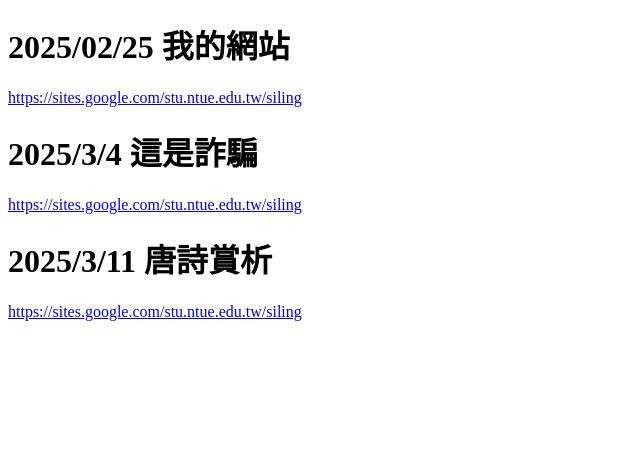
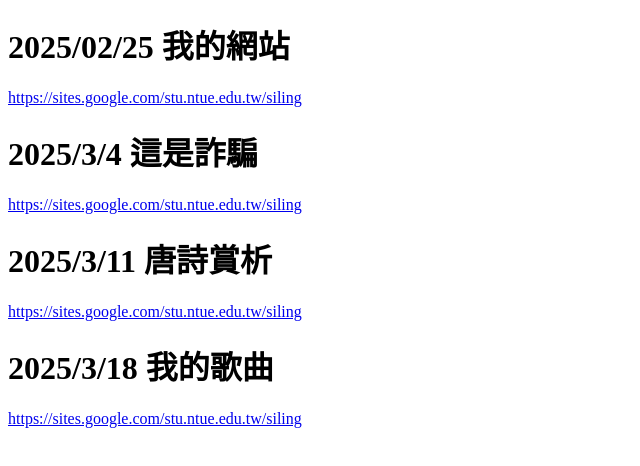
Before and after one commit to siling914/siling914.github.io, a plain HTML site: page index.html in a window 1280 px wide. Shown: the whole page, without its empty margins (0-640 px from the left). Drawn offline with Linux system fonts and the light colour scheme.

Commit message:
plus0318

```diff
--- a/index.html
+++ b/index.html
@@ -16,6 +16,8 @@
     <h1>2025/3/11 唐詩賞析</h1>
     <p><a href="0311\img\index.html">https://sites.google.com/stu.ntue.edu.tw/siling</a></p>
 
+    <h1>2025/3/18 我的歌曲</h1>
+    <p><a href="0318\img\index.html">https://sites.google.com/stu.ntue.edu.tw/siling</a></p>
 </body>
 
 </html>
```
